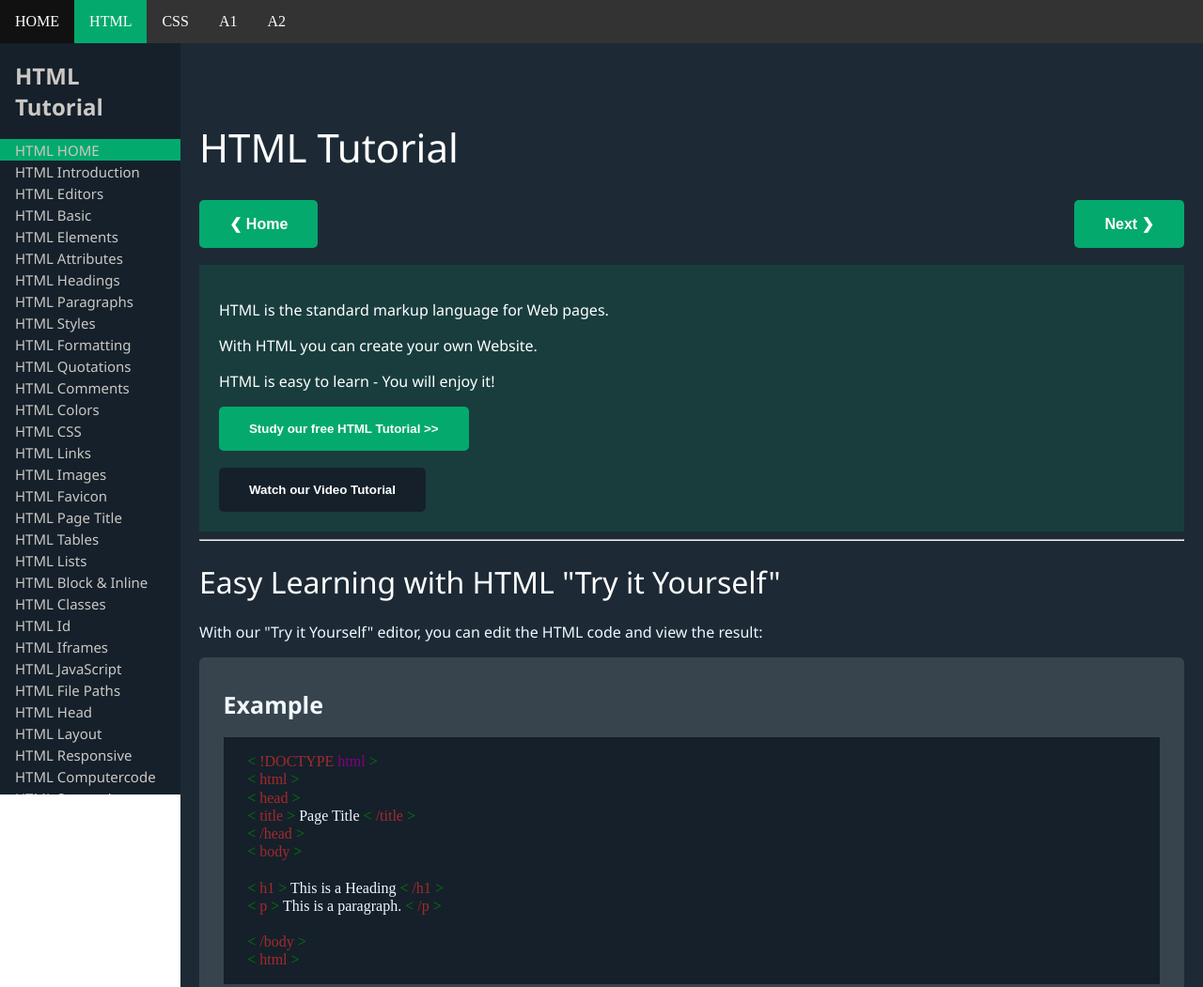
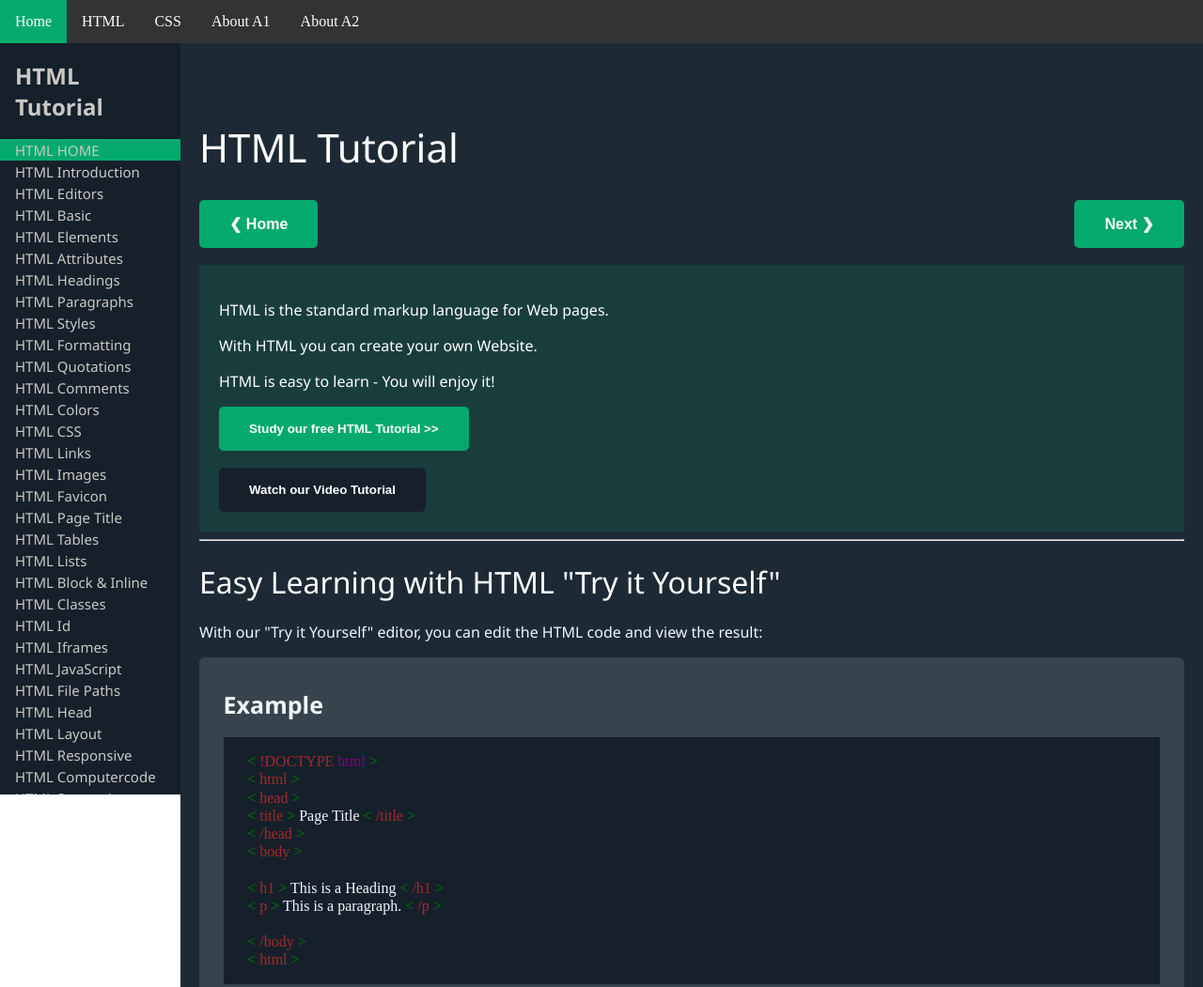
Before and after one commit to IWT-Notes-Project-101/Iwt-Notes-Project, a plain HTML site: page root/index_HTML.html in a window 1280 px wide. Shown: the top 1051 px of the page at 94% size. Drawn offline with Linux system fonts and the light colour scheme.

Commit message:
Update index_HTML.html

```diff
--- a/root/index_HTML.html
+++ b/root/index_HTML.html
@@ -12,11 +12,11 @@
         <!-- Start of horizontal Navigation Section -->
         <nav>
             <ul class="topnav">
-                <li><a href="#home">HOME</a></li>
-                <li><a class="active" href="/index.html">HTML</a></li>
-                <li><a href="#css">CSS</a></li>
-                <li><a href="./a1/a1.html">A1</a></li>
-                <li><a href="#a2">A2</a></li>
+                <li><a class="active" href="../index.html">Home</a></li>
+                <li><a href="./root/index_HTML.html">HTML</a></li>
+                <li><a href="/CSS/index.html">CSS</a></li>
+                <li><a href="./root/a1/a1.html">About A1</a></li>
+                <li><a href="./about2.html">About A2</a></li>
             </ul>
         </nav>
         <!-- End of horizontal Navigation Section -->
```
